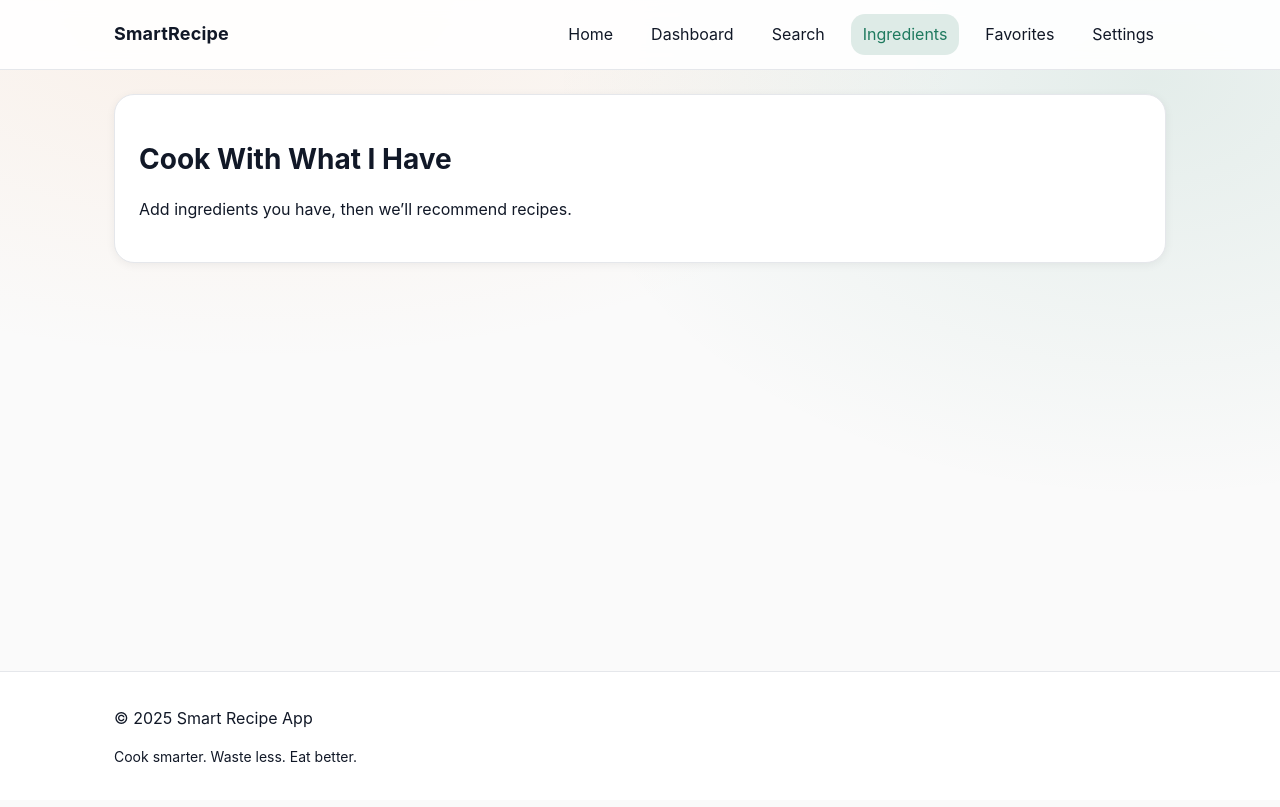
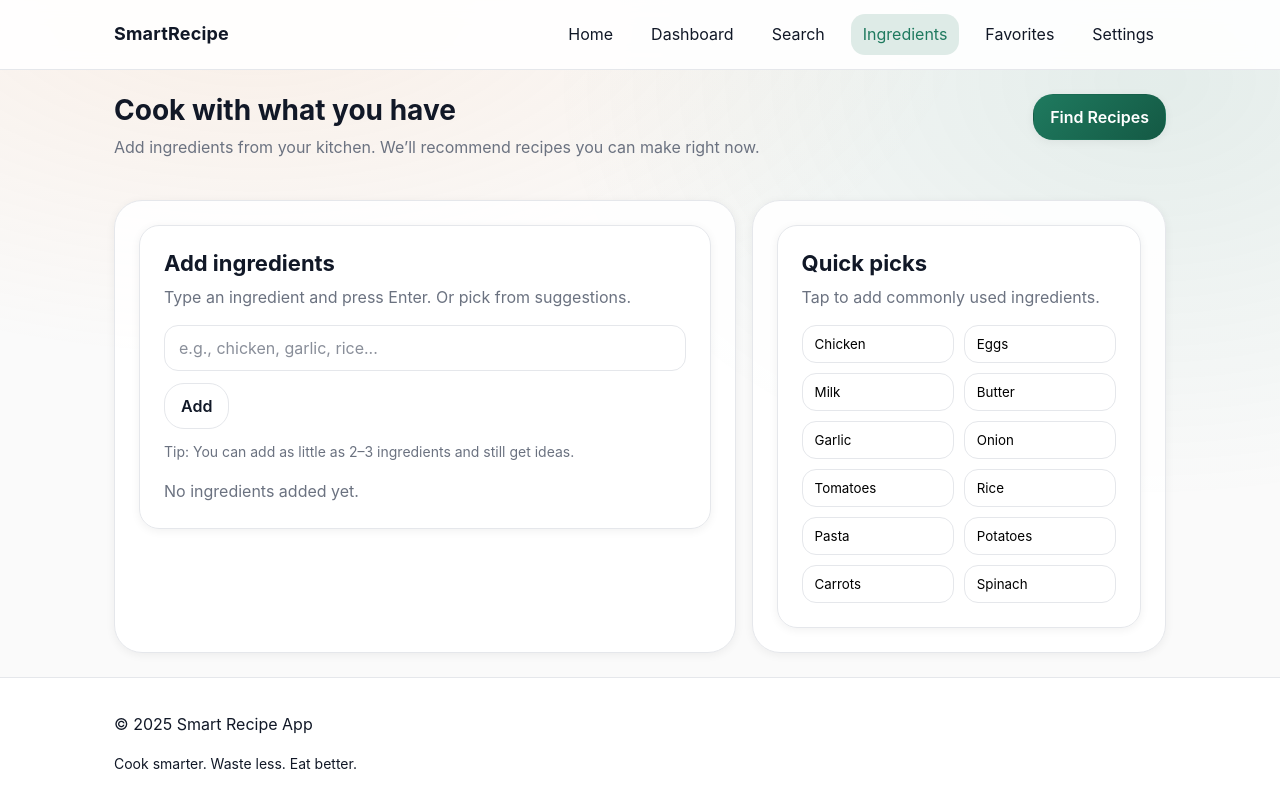
Before and after one commit to ochiengbrian/smart-recipe-app, a React (Create React App) app: page /ingredients in a window 1280 px wide. Built offline with nearby package versions, Linux system fonts and the light colour scheme.

Commit message:
Phase 5: Ingredient input with autocomplete, chips, suggestions, results navigation

```diff
--- a/src/components/ui/Chip.jsx
+++ b/src/components/ui/Chip.jsx
@@ -1,8 +1,20 @@
 import "./ui.css";
 
-export default function Chip({ label, onRemove }) {
+export default function Chip({ label, onRemove, onClick }) {
+  const clickable = Boolean(onClick);
+
   return (
-    <span className="chip">
+    <span
+      className="chip"
+      role={clickable ? "button" : undefined}
+      tabIndex={clickable ? 0 : undefined}
+      onClick={onClick}
+      onKeyDown={(e) => {
+        if (!clickable) return;
+        if (e.key === "Enter" || e.key === " ") onClick();
+      }}
+      style={clickable ? { cursor: "pointer" } : undefined}
+    >
       {label}
       {onRemove ? (
         <button className="chip__x" onClick={onRemove} aria-label={`Remove ${label}`}>
--- /dev/null
+++ b/src/data/ingredientSuggestions.js
@@ -0,0 +1,30 @@
+export const ingredientSuggestions = [
+  "Chicken",
+  "Eggs",
+  "Milk",
+  "Butter",
+  "Garlic",
+  "Onion",
+  "Tomatoes",
+  "Rice",
+  "Pasta",
+  "Potatoes",
+  "Carrots",
+  "Spinach",
+  "Cheese",
+  "Yogurt",
+  "Beans",
+  "Lentils",
+  "Flour",
+  "Sugar",
+  "Lemon",
+  "Tuna",
+  "Beef",
+  "Bread",
+  "Avocado",
+  "Cucumber",
+  "Mushrooms",
+  "Bell pepper",
+  "Oats",
+  "Peanut butter",
+];
--- a/src/index.js
+++ b/src/index.js
@@ -3,6 +3,8 @@ import ReactDOM from 'react-dom/client';
 import "./styles/global.css";
 import "./styles/app.css";
 import "./styles/pages.css";
+import "./styles/ingredients.css";
+
 import App from './App';
 
 const root = ReactDOM.createRoot(document.getElementById('root'));
--- a/src/pages/Ingredients.jsx
+++ b/src/pages/Ingredients.jsx
@@ -1,8 +1,177 @@
+import { useMemo, useState } from "react";
+import { useNavigate } from "react-router-dom";
+import Button from "../components/ui/Button";
+import Input from "../components/ui/Input";
+import Chip from "../components/ui/Chip";
+import Card from "../components/ui/Card";
+import { ingredientSuggestions } from "../data/ingredientSuggestions";
+
+function normalize(str) {
+  return str.trim().toLowerCase();
+}
+
+function titleCase(str) {
+  const s = str.trim();
+  if (!s) return "";
+  return s
+    .split(" ")
+    .filter(Boolean)
+    .map((w) => w[0].toUpperCase() + w.slice(1).toLowerCase())
+    .join(" ");
+}
+
 export default function Ingredients() {
+  const navigate = useNavigate();
+  const [input, setInput] = useState("");
+  const [ingredients, setIngredients] = useState([]);
+
+  const normalizedSet = useMemo(() => {
+    return new Set(ingredients.map((i) => normalize(i)));
+  }, [ingredients]);
+
+  const filteredAutocomplete = useMemo(() => {
+    const q = normalize(input);
+    if (!q) return [];
+    return ingredientSuggestions
+      .filter((s) => normalize(s).includes(q))
+      .filter((s) => !normalizedSet.has(normalize(s)))
+      .slice(0, 6);
+  }, [input, normalizedSet]);
+
+  function addIngredient(raw) {
+    const cleaned = titleCase(raw);
+    if (!cleaned) return;
+
+    if (normalizedSet.has(normalize(cleaned))) return;
+
+    setIngredients((prev) => [...prev, cleaned]);
+    setInput("");
+  }
+
+  function removeIngredient(label) {
+    setIngredients((prev) => prev.filter((x) => normalize(x) !== normalize(label)));
+  }
+
+  function handleSubmit(e) {
+    e.preventDefault();
+    addIngredient(input);
+  }
+
+  function goToResults() {
+    // Pass ingredients through query string for now
+    // Example: /results?ing=Chicken,Garlic,Rice
+    const qs = encodeURIComponent(ingredients.join(","));
+    navigate(`/results?ing=${qs}`);
+  }
+
+  const quickPicks = useMemo(() => {
+    // Suggested list should hide items already added
+    return ingredientSuggestions
+      .filter((s) => !normalizedSet.has(normalize(s)))
+      .slice(0, 12);
+  }, [normalizedSet]);
+
   return (
-    <div className="page">
-      <h1>Cook With What I Have</h1>
-      <p>Add ingredients you have, then we’ll recommend recipes.</p>
+    <div className="stack">
+      <div className="ingHeader">
+        <div>
+          <h1 className="ingTitle">Cook with what you have</h1>
+          <p className="ingSub">
+            Add ingredients from your kitchen. We’ll recommend recipes you can make right now.
+          </p>
+        </div>
+
+        <Button
+          variant="primary"
+          size="lg"
+          onClick={goToResults}
+          disabled={ingredients.length === 0}
+        >
+          Find Recipes
+        </Button>
+      </div>
+
+      <section className="ingPanel">
+        {/* Left: Input + chips */}
+        <div className="ingBox">
+          <Card
+            title="Add ingredients"
+            subtitle="Type an ingredient and press Enter. Or pick from suggestions."
+          >
+            <form onSubmit={handleSubmit} className="ingRow">
+              <div className="autoWrap">
+                <Input
+                  value={input}
+                  onChange={(e) => setInput(e.target.value)}
+                  placeholder="e.g., chicken, garlic, rice..."
+                  autoComplete="off"
+                />
+
+                {/* Autocomplete dropdown */}
+                {filteredAutocomplete.length > 0 ? (
+                  <div className="autoList" role="listbox" aria-label="Suggestions">
+                    {filteredAutocomplete.map((s) => (
+                      <div
+                        key={s}
+                        className="autoItem"
+                        role="option"
+                        onMouseDown={(e) => {
+                          // Prevent blur before click
+                          e.preventDefault();
+                          addIngredient(s);
+                        }}
+                      >
+                        <span>{s}</span>
+                        <span className="autoMeta">Click to add</span>
+                      </div>
+                    ))}
+                  </div>
+                ) : null}
+              </div>
+
+              <Button variant="ghost" size="lg" type="submit">
+                Add
+              </Button>
+            </form>
+
+            <p className="ingHint">
+              Tip: You can add as little as 2–3 ingredients and still get ideas.
+            </p>
+
+            <div className="chipWrap" aria-label="Selected ingredients">
+              {ingredients.length === 0 ? (
+                <span className="muted">No ingredients added yet.</span>
+              ) : (
+                ingredients.map((ing) => (
+                  <Chip
+                    key={ing}
+                    label={ing}
+                    onRemove={() => removeIngredient(ing)}
+                  />
+                ))
+              )}
+            </div>
+          </Card>
+        </div>
+
+        {/* Right: Suggestions */}
+        <div className="ingBox">
+          <Card title="Quick picks" subtitle="Tap to add commonly used ingredients.">
+            <div className="suggestGrid">
+              {quickPicks.map((s) => (
+                <button
+                  key={s}
+                  className="suggestBtn"
+                  onClick={() => addIngredient(s)}
+                  type="button"
+                >
+                  {s}
+                </button>
+              ))}
+            </div>
+          </Card>
+        </div>
+      </section>
     </div>
   );
 }
--- a/src/pages/Results.jsx
+++ b/src/pages/Results.jsx
@@ -1,8 +1,51 @@
+import { useMemo } from "react";
+import { useLocation, Link } from "react-router-dom";
+import Card from "../components/ui/Card";
+import Button from "../components/ui/Button";
+import Chip from "../components/ui/Chip";
+
+function useQuery() {
+  const { search } = useLocation();
+  return useMemo(() => new URLSearchParams(search), [search]);
+}
+
 export default function Results() {
+  const query = useQuery();
+  const ingRaw = query.get("ing") || "";
+  const ingredients = ingRaw
+    ? decodeURIComponent(ingRaw).split(",").map((x) => x.trim()).filter(Boolean)
+    : [];
+
   return (
-    <div className="page">
-      <h1>Results</h1>
-      <p>Recipe results will appear here.</p>
+    <div className="stack">
+      <Card
+        title="Results"
+        subtitle="Phase 5: Showing selected ingredients. Phase 6+ will show real recipe results."
+      >
+        {ingredients.length === 0 ? (
+          <p className="muted">
+            No ingredients received. Go add some ingredients first.
+          </p>
+        ) : (
+          <>
+            <p className="muted">You selected:</p>
+            <div className="chipWrap" style={{ marginTop: "12px" }}>
+              {ingredients.map((i) => (
+                <Chip key={i} label={i} />
+              ))}
+            </div>
+          </>
+        )}
+
+        <div style={{ marginTop: "16px" }} className="row">
+          <Link to="/ingredients">
+            <Button variant="ghost">Edit Ingredients</Button>
+          </Link>
+          <Link to="/search">
+            <Button variant="primary">Go to Search</Button>
+          </Link>
+        </div>
+      </Card>
     </div>
   );
 }
--- /dev/null
+++ b/src/styles/ingredients.css
@@ -0,0 +1,138 @@
+/* =========================
+   INGREDIENTS PAGE
+   ========================= */
+
+.ingHeader {
+  display: flex;
+  align-items: flex-start;
+  justify-content: space-between;
+  gap: var(--space-4);
+  flex-wrap: wrap;
+}
+
+.ingTitle {
+  margin: 0;
+  font-size: var(--text-2xl);
+  line-height: var(--line-tight);
+}
+
+.ingSub {
+  margin: var(--space-2) 0 0 0;
+  color: var(--color-text-muted);
+}
+
+.ingPanel {
+  display: grid;
+  grid-template-columns: 1.2fr 0.8fr;
+  gap: var(--space-4);
+  margin-top: var(--space-6);
+}
+
+.ingBox {
+  padding: var(--space-6);
+  border-radius: var(--radius-xl);
+  border: 1px solid var(--color-border);
+  background: rgba(255, 255, 255, 0.92);
+  box-shadow: var(--shadow-sm);
+}
+
+.ingRow {
+  display: flex;
+  gap: var(--space-3);
+  align-items: center;
+  flex-wrap: wrap;
+}
+
+.ingHint {
+  margin-top: var(--space-3);
+  color: var(--color-text-muted);
+  font-size: var(--text-sm);
+}
+
+.chipWrap {
+  margin-top: var(--space-4);
+  display: flex;
+  flex-wrap: wrap;
+  gap: 10px;
+}
+
+/* Suggestions list */
+.suggestGrid {
+  margin-top: var(--space-4);
+  display: grid;
+  grid-template-columns: repeat(2, 1fr);
+  gap: 10px;
+}
+
+.suggestBtn {
+  text-align: left;
+  border-radius: var(--radius-md);
+  border: 1px solid var(--color-border);
+  background: rgba(255, 255, 255, 0.75);
+  padding: 10px 12px;
+  transition: transform 140ms ease, box-shadow 140ms ease, background 140ms ease;
+}
+
+.suggestBtn:hover {
+  transform: translateY(-2px);
+  box-shadow: var(--shadow-sm);
+  background: rgba(255, 255, 255, 1);
+}
+
+.suggestBtn:focus-visible {
+  outline: none;
+  box-shadow: var(--focus-ring);
+}
+
+/* Autocomplete dropdown */
+.autoWrap {
+  position: relative;
+  width: 100%;
+}
+
+.autoList {
+  position: absolute;
+  left: 0;
+  right: 0;
+  top: calc(100% + 8px);
+  border-radius: var(--radius-lg);
+  border: 1px solid var(--color-border);
+  background: rgba(255, 255, 255, 0.98);
+  box-shadow: var(--shadow-md);
+  overflow: hidden;
+  z-index: 20;
+}
+
+.autoItem {
+  padding: 12px 14px;
+  cursor: pointer;
+  transition: background 120ms ease;
+  display: flex;
+  justify-content: space-between;
+  gap: 12px;
+}
+
+.autoItem:hover {
+  background: rgba(31, 122, 95, 0.10);
+}
+
+.autoMeta {
+  color: var(--color-text-muted);
+  font-size: var(--text-sm);
+}
+
+/* Responsive */
+@media (max-width: 980px) {
+  .ingPanel {
+    grid-template-columns: 1fr;
+  }
+  .suggestGrid {
+    grid-template-columns: repeat(3, 1fr);
+  }
+}
+
+@media (max-width: 560px) {
+  .suggestGrid {
+    grid-template-columns: repeat(2, 1fr);
+  }
+}
```
